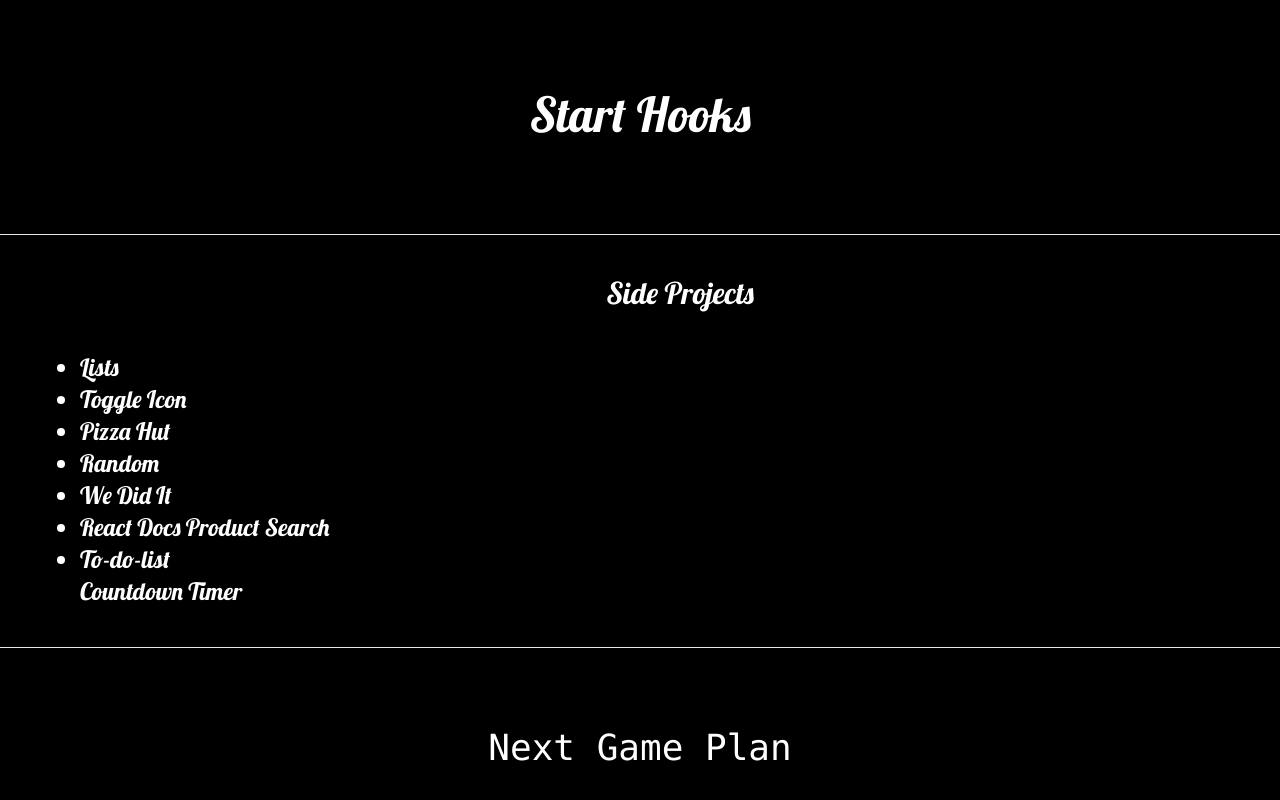
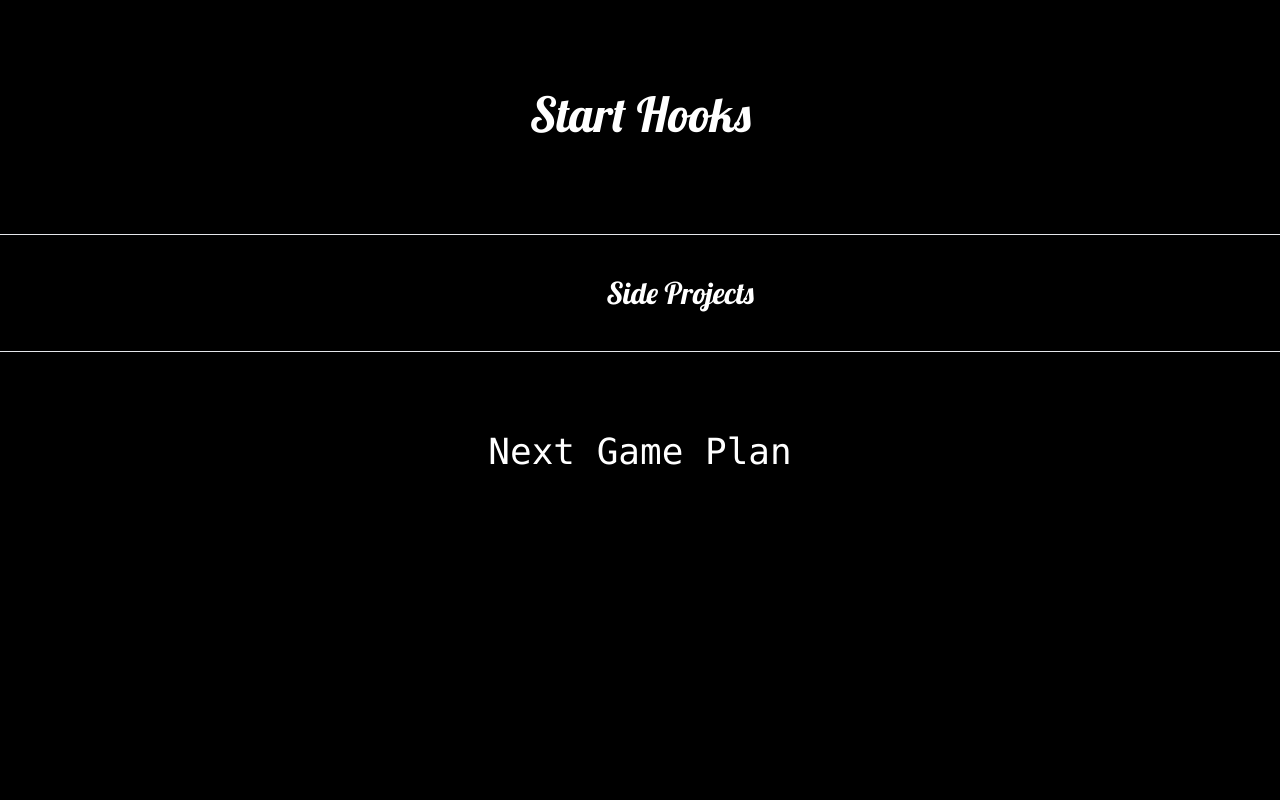
Before and after one commit to Davonne007-TX/game-plan, a React (Vite) app: page /gamePlan1 in a window 1280 px wide. Shown: the part 1382-2182 px from the top of the page. After the commit the page ends 1902 px from the top, so only its background shows below. Built offline with nearby package versions, Linux system fonts and the light colour scheme; a web font is replaced by a local one.

Commit message:
add array of objects for side projects

```diff
--- a/src/components/One/MoreExamples.jsx
+++ b/src/components/One/MoreExamples.jsx
@@ -1,40 +1,26 @@
 import { Link } from "react-router-dom";
 
 export default function MoreExamples() {
+  const mySideProjects = [
+    { id: 1, text: "Lists", link: "/links" },
+    { id: 2, text: "Toggle Icon", link: "/toggle" },
+    { id: 3, text: "Pizza Hut", link: "/pizzaHut" },
+    { id: 4, text: "Nike Landing Page", link: "/random" },
+    { id: 5, text: "We Did It", link: "/weDidIt" },
+    { id: 6, text: "React Docs Product Search", link: "/productSearch" },
+    { id: 7, text: "To Do List: This Dot Media", link: "/toDo" },
+    { id: 8, text: "Count Down Time: Free Code Camp", link: "/countDown" },
+  ];
+
   return (
     <>
       <hr />
       <section className="flex flex-col font-lobster ml-20 mt-10">
         <h2 className="text-3xl text-center mb-10">Side Projects</h2>
-        <ol className="list-disc text-2xl mb-10">
-          <li className="hover:text-underline">
-            <Link to="/lists" className="hover:underline">
-              Lists
-            </Link>
-          </li>
-          <li>
-            <Link to="/toggle">Toggle Icon</Link>
-          </li>
-          <li>
-            <Link to="/pizzaHut">Pizza Hut</Link>
-          </li>
-          <li>
-            <Link to="/random">Random</Link>
-          </li>
-          <li>
-            <Link to="/weDidIt">We Did It</Link>
-          </li>
-          <li>
-            <Link to="/productSearch">React Docs Product Search</Link>
-          </li>
-          <li>
-            <Link to="/toDo">To-do-list</Link>
-          </li>
-          <Link to="/countDown">Countdown Timer</Link>
-        </ol>
       </section>
     </>
   );
 }
 
 //note to self, make this easier to read with mapping over it instead
+//you got it..! 10.15.24
```
